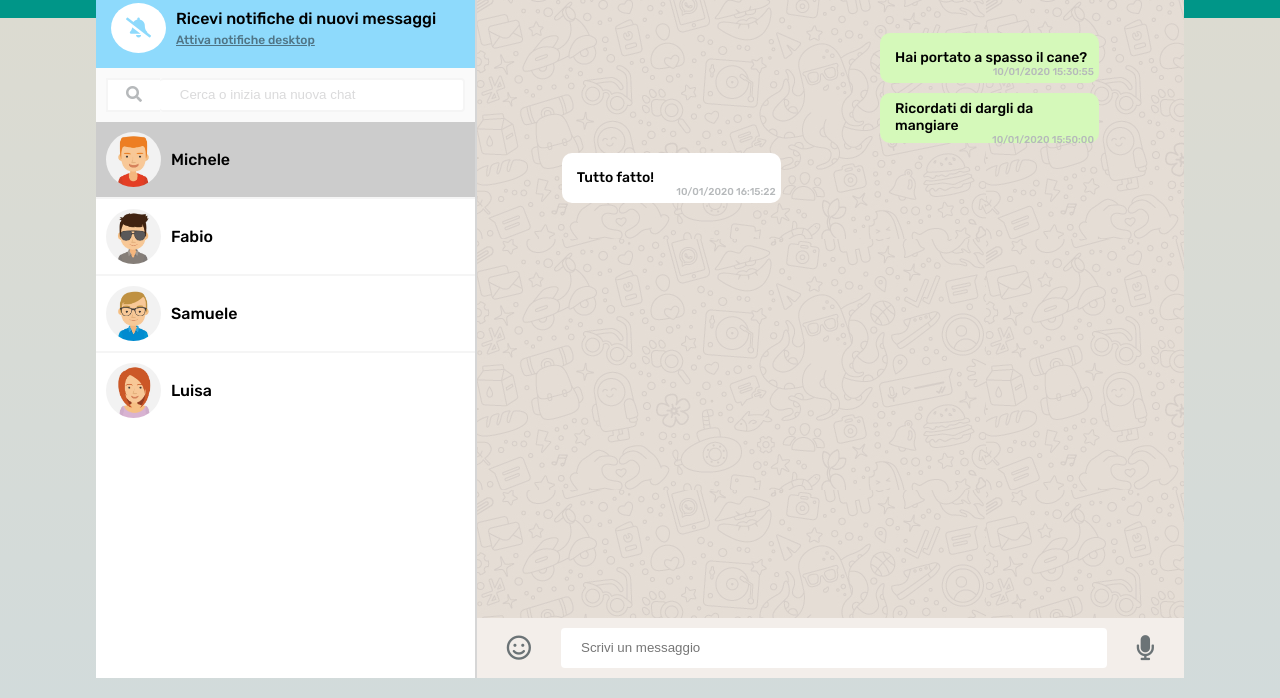
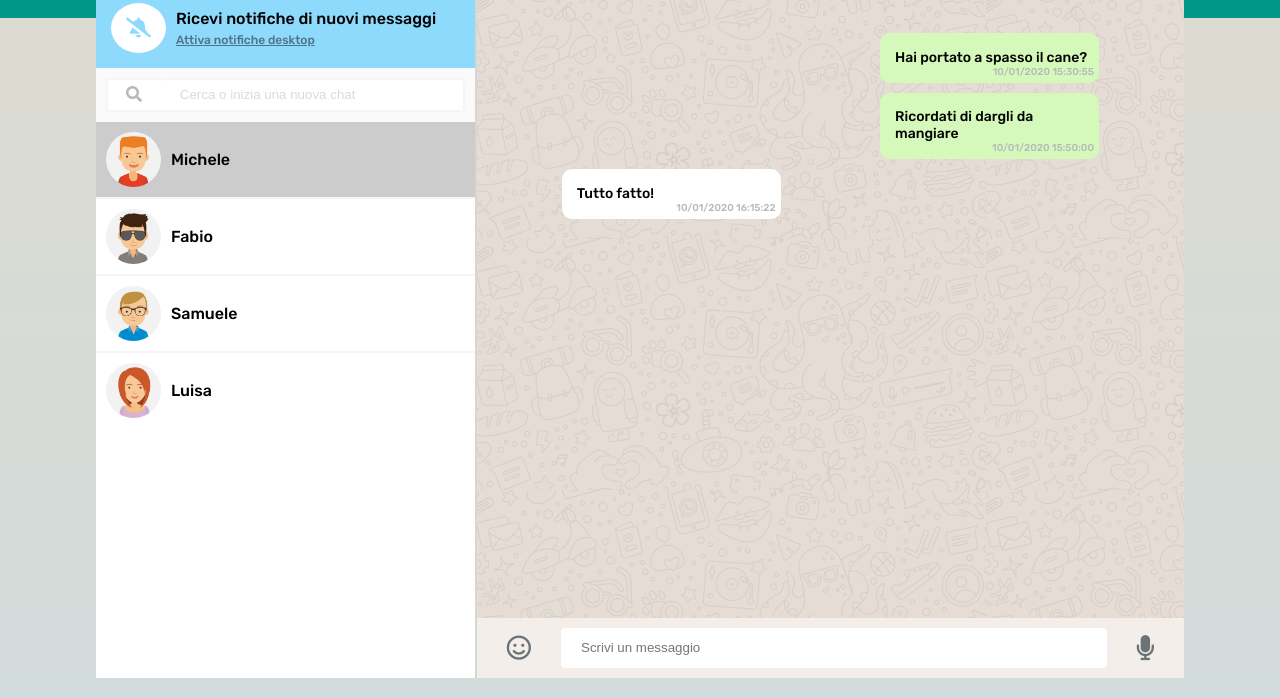
Before and after one commit to DavideBenazzi/js-html-css-boolzap, a plain HTML site: page index.html in a window 1280 px wide. Shown: the part 102-800 px from the top of the page. Drawn offline with nearby package versions, Linux system fonts and the light colour scheme.

Commit message:
Bug correction

```diff
--- a/css/style.css
+++ b/css/style.css
@@ -121,6 +121,7 @@ body {
   line-height: 30px;
   outline-color: #61f446;
   padding-left: 10px;
+  padding-right: 10px;
 }
 
 .container aside .search .search-button input::placeholder {
@@ -246,7 +247,7 @@ body {
 .container main .central .contactMessage .message {
   position: relative;
   width: 40%;
-  height: 50px;
+  min-height: 50px;
   border-radius: 10px;
   margin: 5px;
   padding: 5px;
@@ -258,8 +259,10 @@ body {
 .container main .central .contactMessage .message span {
   font-size: 14px;
   align-self: flex-start;
+  max-width: 320px;
   padding-left: 10px;
   margin-top: 10px;
+  word-wrap: break-word;
 }
 
 .container main .central .contactMessage .message p {
@@ -308,6 +311,7 @@ body {
   border-radius: 4px;
   outline-color: #61f446;
   padding-left: 10px;
+  padding-right: 10px;
 }
 
 .container main .footer input::placeholder {
```
